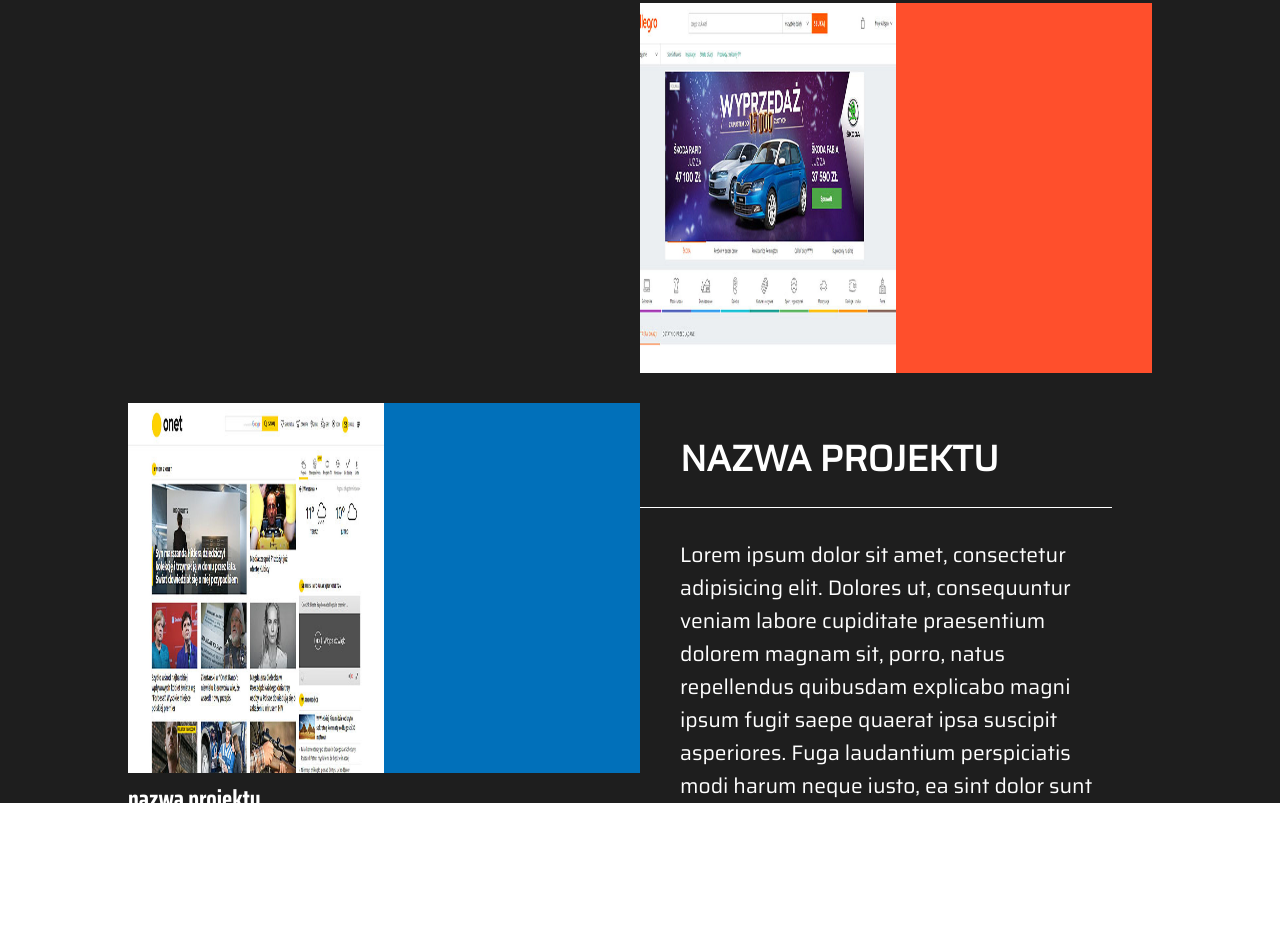
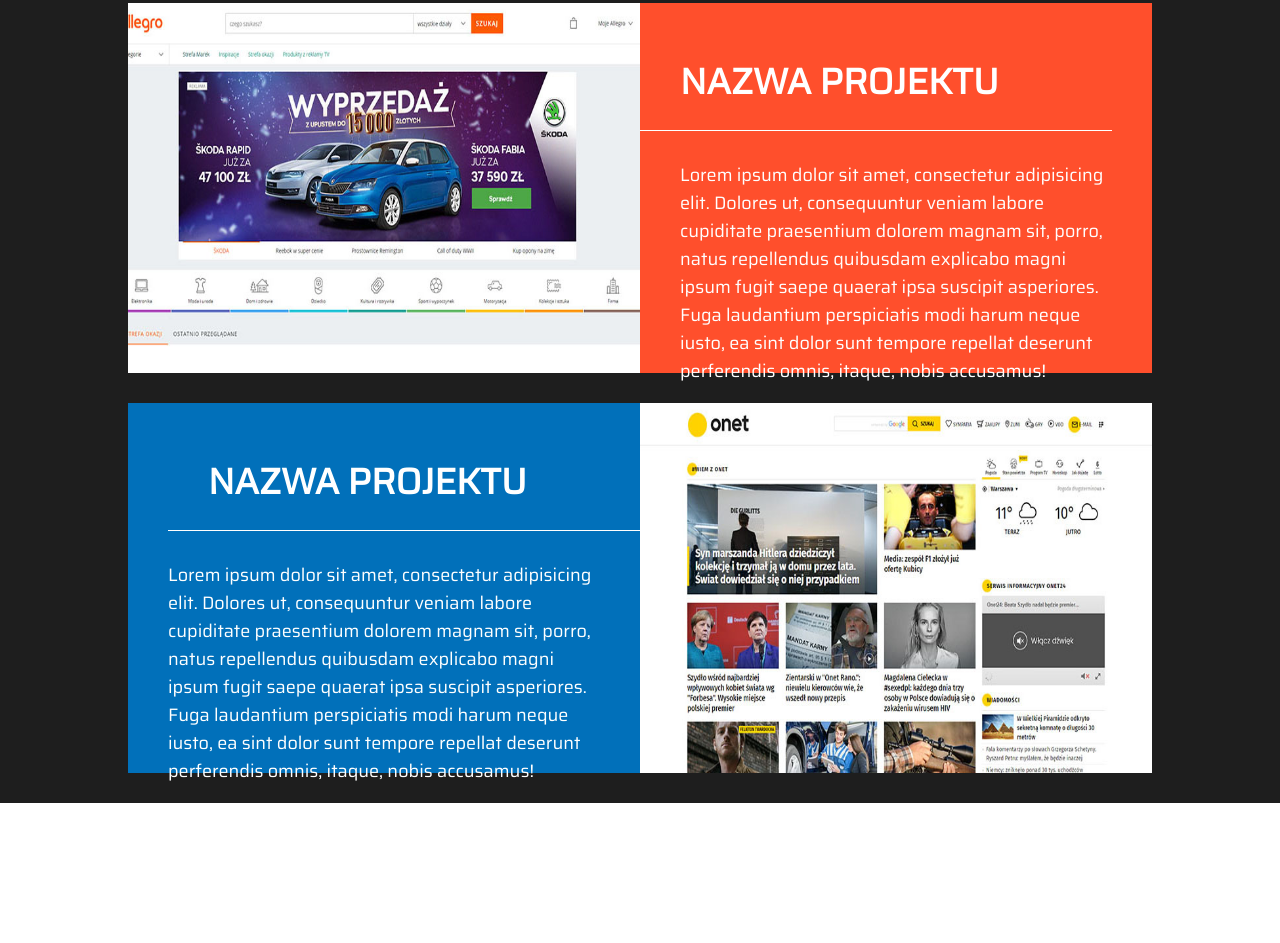
Before and after one commit to cwibel/portfolio, a plain HTML site: page index.html in a window 1280 px wide. Shown: the part 3114-4057 px from the top of the page. After the commit the page ends 3939 px from the top, so only its background shows below. Drawn offline with Linux system fonts and the light colour scheme.

Commit message:
poprawki

```diff
--- a/index.html
+++ b/index.html
@@ -53,20 +53,19 @@
             </div>
         </div>
         <div class="left">
+            <img src="img/portfolio3.jpg" alt="">
             <div class="rn">
-
-                <img src="img/portfolio3.jpg" alt="">
                 <h2>nazwa projektu</h2>
                 <p>Lorem ipsum dolor sit amet, consectetur adipisicing elit. Dolores ut, consequuntur veniam labore cupiditate praesentium dolorem magnam sit, porro, natus repellendus quibusdam explicabo magni ipsum fugit saepe quaerat ipsa suscipit asperiores. Fuga laudantium perspiciatis modi harum neque iusto, ea sint dolor sunt tempore repellat deserunt perferendis omnis, itaque, nobis accusamus!</p>
             </div>
         </div>
         <div class="right">
+            <img src="img/portfolio4.jpg" alt="">
             <div class="ln">
-
-                <img src="img/portfolio4.jpg" alt="">
                 <h2>nazwa projektu</h2>
                 <p>Lorem ipsum dolor sit amet, consectetur adipisicing elit. Dolores ut, consequuntur veniam labore cupiditate praesentium dolorem magnam sit, porro, natus repellendus quibusdam explicabo magni ipsum fugit saepe quaerat ipsa suscipit asperiores. Fuga laudantium perspiciatis modi harum neque iusto, ea sint dolor sunt tempore repellat deserunt perferendis omnis, itaque, nobis accusamus!</p>
             </div>
+        </div>
     </section>
 
 
--- a/style.css
+++ b/style.css
@@ -178,7 +178,7 @@ header img {
 .rn p {
 
     font-family: Saira;
-    font-size: 21px;
+    font-size: 18px;
     padding: 20px 40px 40px 40px;
 }
 
@@ -190,3 +190,19 @@ header img {
     height: 100%;
 
 }
+
+.ln h2 {
+    display: block;
+    font-family: Saira;
+    font-size: 36px;
+    border-bottom: 1px solid white;
+    text-transform: uppercase;
+    margin: 30px 0 10px 40px;
+    padding: 20px 40px;
+}
+
+.ln p {
+    font-family: Saira;
+    font-size: 18px;
+    padding: 20px 40px 40px;
+}
```
